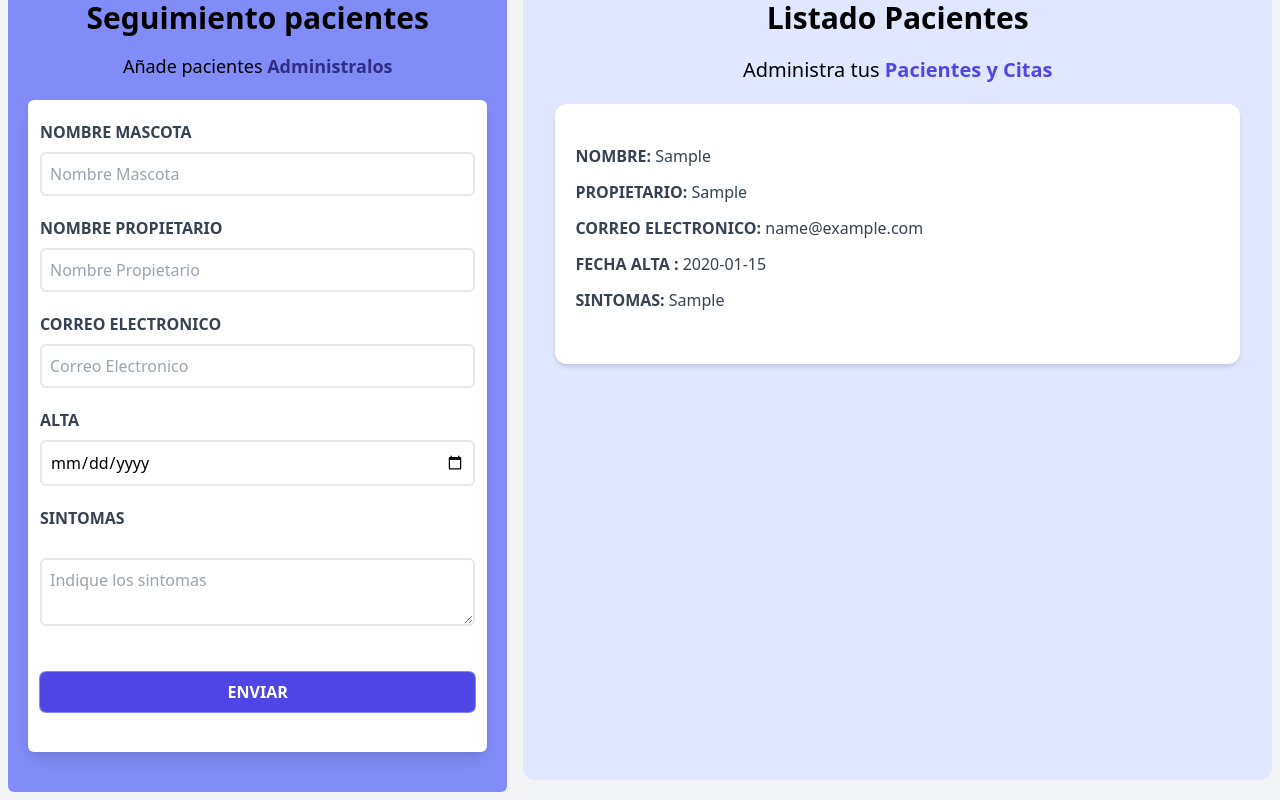
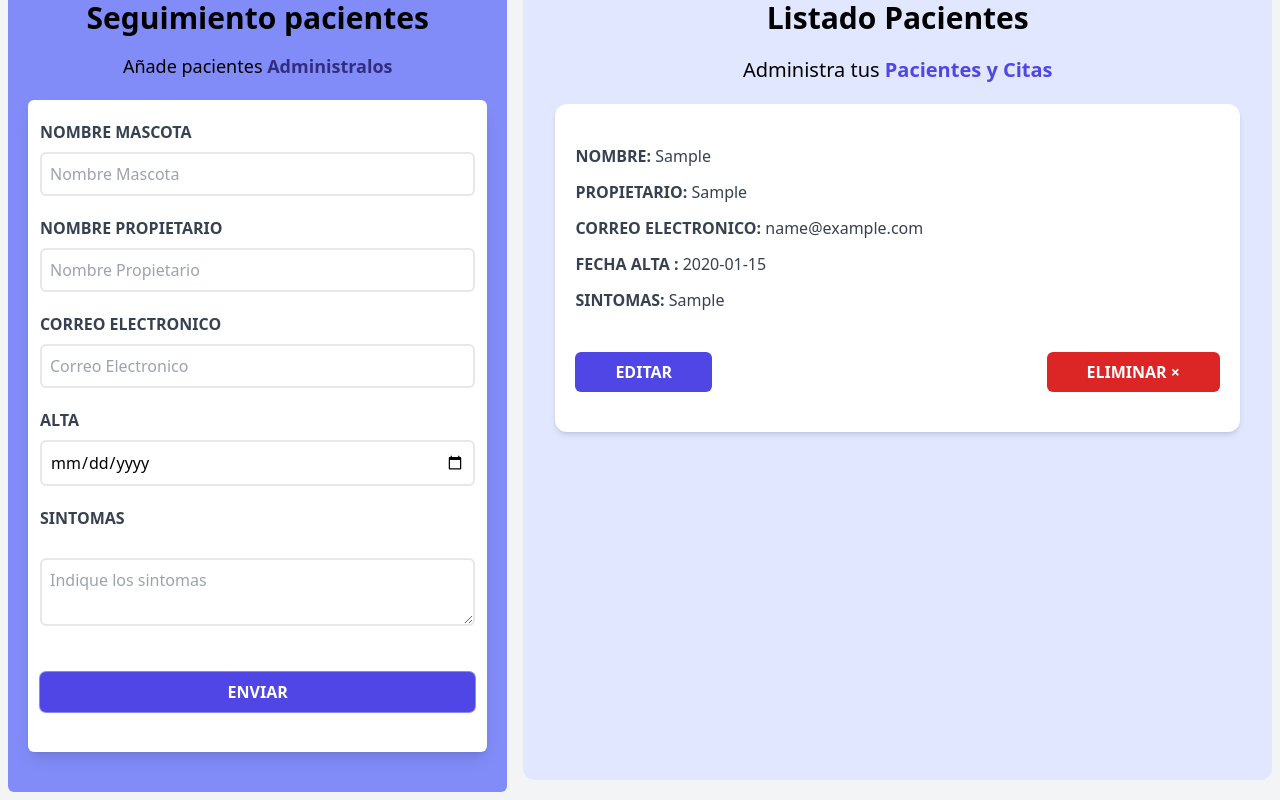
Before and after one commit to DanloisTovar/App-Veterinaria-Danlois, a React (Vite) app: page / in a window 1280 px wide. Both pictures are taken after typing "Sample", "Sample", "name@example.com", "2020-01-15", "Sample" into the empty fields and a click on the input "Enviar". Shown: the part 252-1052 px from the top of the page. Built offline with nearby package versions, Linux system fonts and the light colour scheme.

Commit message:
add buttons at edit and delete.

```diff
--- a/src/components/Paciente.jsx
+++ b/src/components/Paciente.jsx
@@ -35,6 +35,18 @@
                 Sintomas:{' '}
                 <span className="font-normal normal-case">{sintomas}</span>
             </p>
+
+            {/* Botnes de editar y eliminar */}
+
+            <div className="flex justify-between mt-10">
+                <button className="py-2 px-10 bg-indigo-600 hover:bg-indigo-700 text-white font-bold 0 rounded-md uppercase">
+                    Editar
+                </button>
+
+                <button className="py-2 px-10 bg-red-600 hover:bg-red-700 text-white font-bold 0 rounded-md uppercase">
+                    Eliminar &times;
+                </button>
+            </div>
         </div>
     );
 };
```
